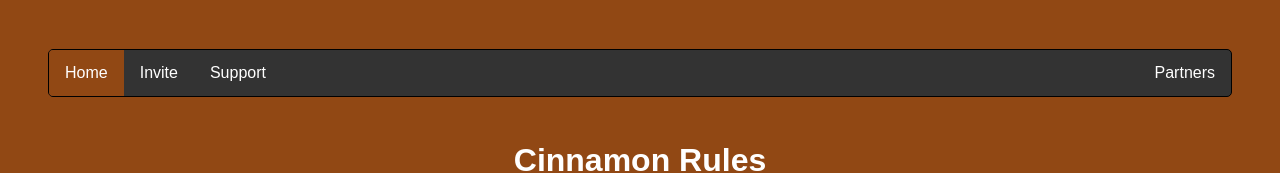
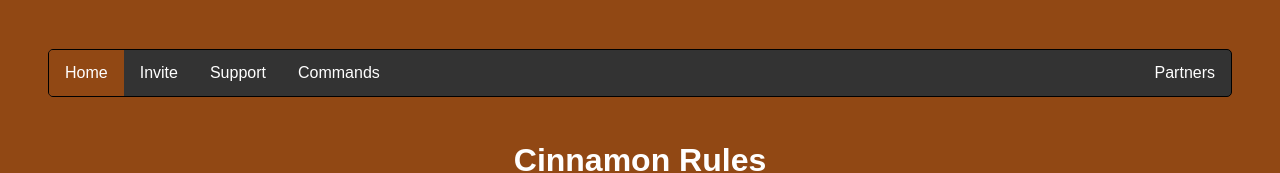
Before and after one commit to OIRNOIR/Cinnamon.bot, a plain HTML site: page site/rules.html in a window 1280 px wide. Shown: the top 173 px of the page. Drawn offline with Linux system fonts and the light colour scheme.

Commit message:
added commands link to all pages

```diff
--- a/site/rules.html
+++ b/site/rules.html
@@ -42,6 +42,7 @@
           <li class="topnavitem"><a href="/" class="active">Home</a></li>
           <li class="topnavitem"><a href="https://invite.cinnamonbot.com/" target="_blank" rel="noreferrer noopener">Invite</a></li>
           <li class="topnavitem"><a href="https://invite.cinnamonbot.com/support" target="_blank" rel="noreferrer noopener">Support</a></li>
+          <li class="topnavitem"><a href="/commands">Commands</a></li>
           <li class="dropdown topnavitem" style="float:right">
             <a href="javascript:void(0)" class="dropbtn">Partners</a>
             <div class="dropdown-content">
```
Also changed, not shown: site/404.html (+1 -0 lines), site/privacy.html (+1 -0 lines), site/staff.html (+1 -0 lines).
